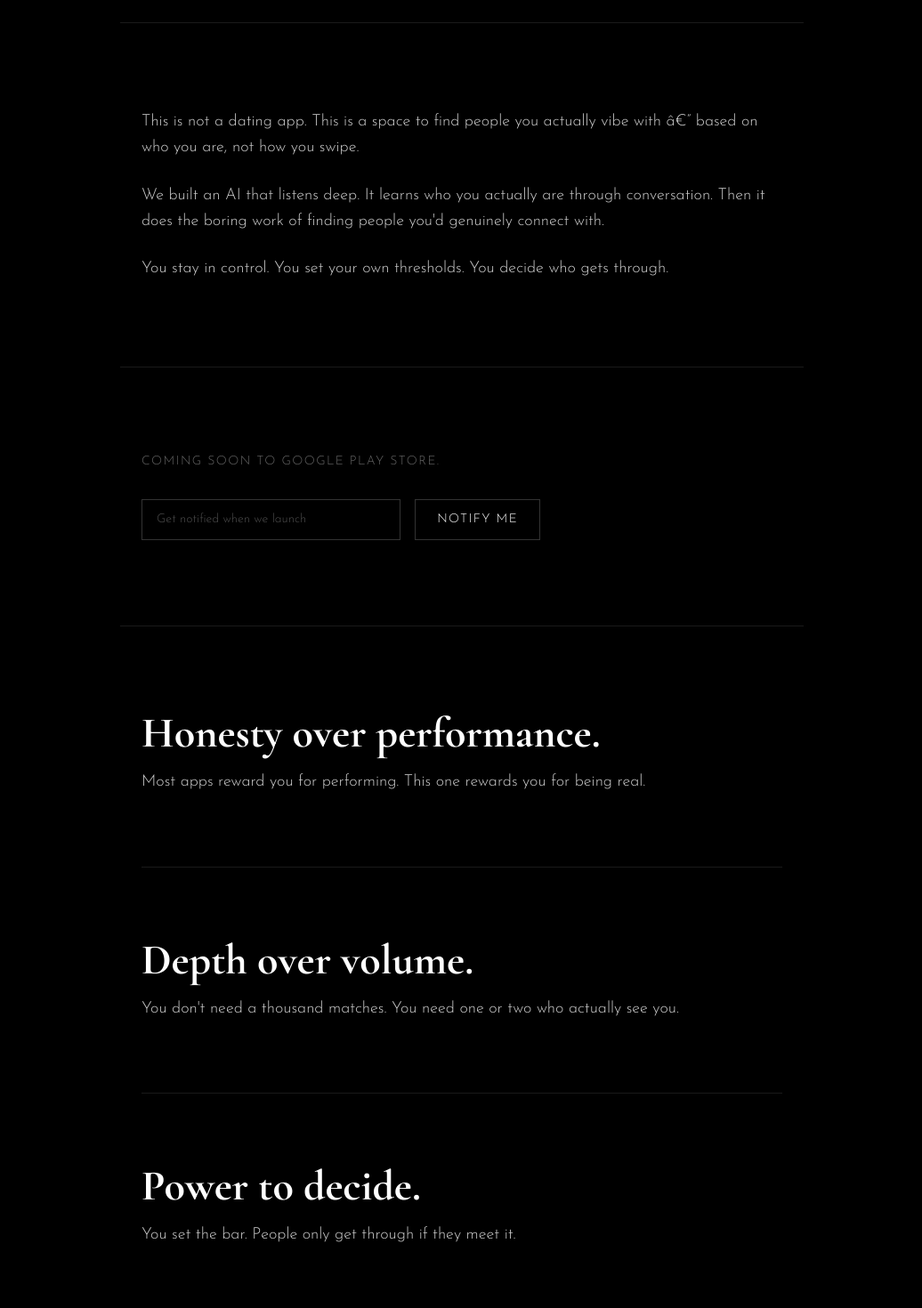
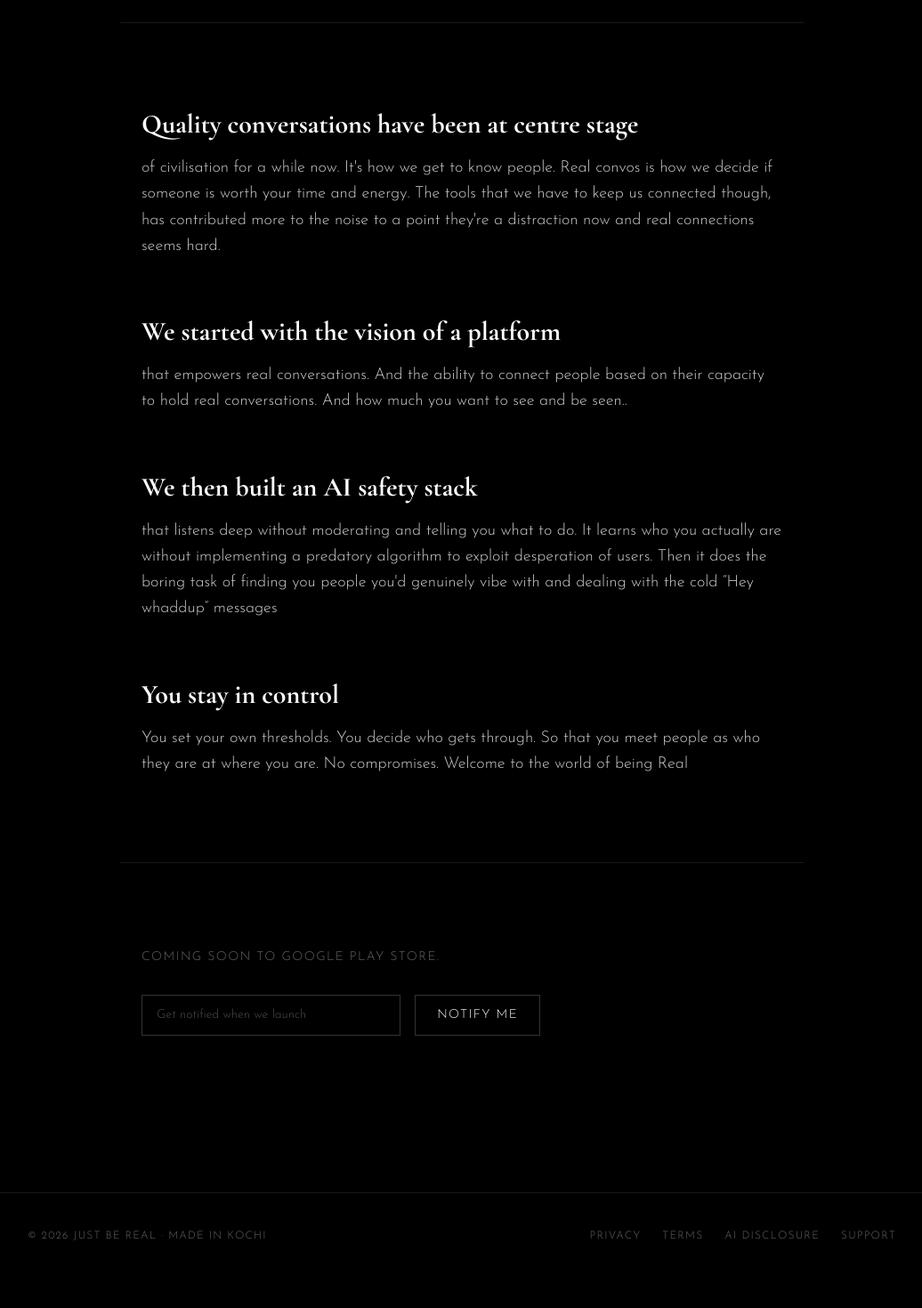
Before and after one commit to Anooppjay/justbereal-website, a Next.js app: page / in a window 1280 px wide. Shown: the part 920-2390 px from the top of the page at 89% size, without its empty margins (121-1157 px from the left). After the commit the page ends 2357 px from the top, so only its background shows below. Built offline with nearby package versions, Linux system fonts and the light colour scheme.

Commit message:
Body: replace existing copy with 4 subsection writeup, remove three values block

```diff
--- a/app/page.tsx
+++ b/app/page.tsx
@@ -1,5 +1,5 @@
 export const metadata = {
-  title: "Just Be Real â€” Authentic human connections.",
+  title: "Just Be Real — Authentic human connections.",
 };
 
 export default function Home() {
@@ -11,7 +11,7 @@ export default function Home() {
         className="relative w-full h-[60vh] sm:h-[70vh] bg-[url('/hero.jpg')] bg-cover bg-center flex items-start justify-center pt-[10%]"
       >
         <div className="absolute inset-0 bg-black/50" />
-        <p className="relative font-serif italic font-light text-2xl sm:text-3xl text-white drop-shadow-md text-center px-6">
+        <p className="relative font-sans font-light text-3xl sm:text-4xl tracking-widest uppercase text-white drop-shadow-md text-center px-6">
           Time to have some real conversations
         </p>
       </div>
@@ -29,20 +29,52 @@ export default function Home() {
       <hr className="border-white/10 max-w-3xl mx-auto" />
 
       {/* Body */}
-      <section className="max-w-3xl mx-auto px-6 py-24 space-y-6">
+      <section className="max-w-3xl mx-auto px-6 py-24 space-y-16">
+
+        <div>
+          <h2 className="font-serif font-bold text-2xl sm:text-3xl mb-4">
+            Quality conversations have been at centre stage
+          </h2>
           <p className="font-sans font-light text-lg leading-relaxed text-white/80">
-          This is not a dating app. This is a space to find people you actually
-          vibe with â€” based on who you are, not how you swipe.
+            of civilisation for a while now. It&apos;s how we get to know people. Real convos is how
+            we decide if someone is worth your time and energy. The tools that we have to keep us
+            connected though, has contributed more to the noise to a point they&apos;re a distraction
+            now and real connections seems hard.
           </p>
+        </div>
+
+        <div>
+          <h2 className="font-serif font-bold text-2xl sm:text-3xl mb-4">
+            We started with the vision of a platform
+          </h2>
           <p className="font-sans font-light text-lg leading-relaxed text-white/80">
-          We built an AI that listens deep. It learns who you actually are
-          through conversation. Then it does the boring work of finding people
-          you&apos;d genuinely connect with.
+            that empowers real conversations. And the ability to connect people based on their
+            capacity to hold real conversations. And how much you want to see and be seen..
           </p>
+        </div>
+
+        <div>
+          <h2 className="font-serif font-bold text-2xl sm:text-3xl mb-4">
+            We then built an AI safety stack
+          </h2>
           <p className="font-sans font-light text-lg leading-relaxed text-white/80">
-          You stay in control. You set your own thresholds. You decide who gets
-          through.
+            that listens deep without moderating and telling you what to do. It learns who you
+            actually are without implementing a predatory algorithm to exploit desperation of users.
+            Then it does the boring task of finding you people you&apos;d genuinely vibe with and
+            dealing with the cold &ldquo;Hey whaddup&rdquo; messages
           </p>
+        </div>
+
+        <div>
+          <h2 className="font-serif font-bold text-2xl sm:text-3xl mb-4">
+            You stay in control
+          </h2>
+          <p className="font-sans font-light text-lg leading-relaxed text-white/80">
+            You set your own thresholds. You decide who gets through. So that you meet people as who
+            they are at where you are. No compromises. Welcome to the world of being Real
+          </p>
+        </div>
+
       </section>
 
       <hr className="border-white/10 max-w-3xl mx-auto" />
@@ -67,44 +99,6 @@ export default function Home() {
         </form>
       </section>
 
-      <hr className="border-white/10 max-w-3xl mx-auto" />
-
-      {/* Three values */}
-      <section className="max-w-3xl mx-auto px-6 py-24 space-y-20">
-
-        <div>
-          <h2 className="font-serif font-bold text-4xl sm:text-5xl mb-4">
-            Honesty over performance.
-          </h2>
-          <p className="font-sans font-light text-lg leading-relaxed text-white/80">
-            Most apps reward you for performing. This one rewards you for being real.
-          </p>
-        </div>
-
-        <hr className="border-white/10" />
-
-        <div>
-          <h2 className="font-serif font-bold text-4xl sm:text-5xl mb-4">
-            Depth over volume.
-          </h2>
-          <p className="font-sans font-light text-lg leading-relaxed text-white/80">
-            You don&apos;t need a thousand matches. You need one or two who actually see you.
-          </p>
-        </div>
-
-        <hr className="border-white/10" />
-
-        <div>
-          <h2 className="font-serif font-bold text-4xl sm:text-5xl mb-4">
-            Power to decide.
-          </h2>
-          <p className="font-sans font-light text-lg leading-relaxed text-white/80">
-            You set the bar. People only get through if they meet it.
-          </p>
-        </div>
-
-      </section>
-
     </div>
   );
 }
```
Lines whose indentation alone changed are shown as unchanged.
